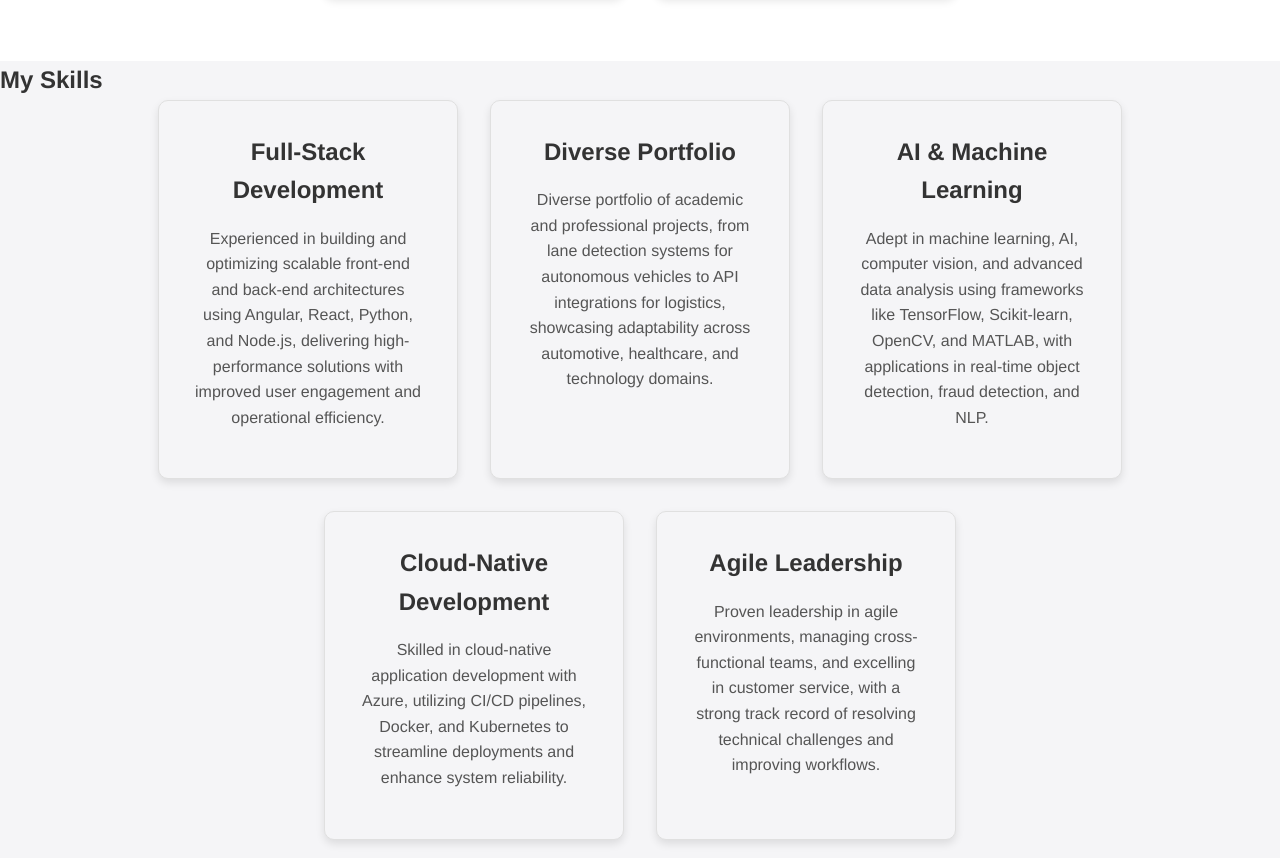
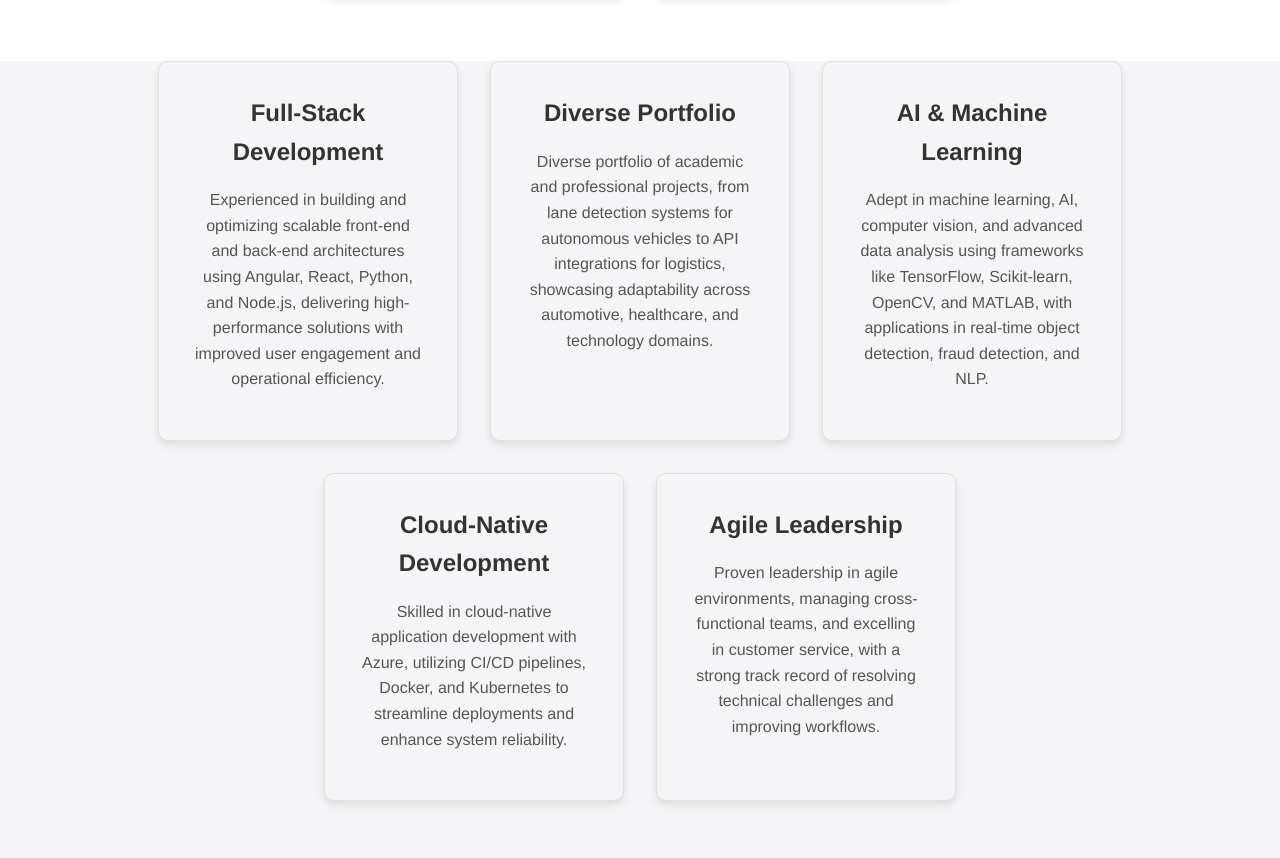
Before and after one commit to NiharikaDhanavath/NihaApple, a plain HTML site: page index.html in a window 1280 px wide. Shown: the part 1745-2603 px from the top of the page. Drawn offline with Linux system fonts and the light colour scheme.

Commit message:
index.html

```diff
--- a/index.html
+++ b/index.html
@@ -57,7 +57,6 @@
 
     <!-- Products Section -->
     <section id="products" class="products">
-        <h2>My Skills</h2>
         <div class="product-list">
             <div class="product-card">
                 <h3>Full-Stack Development</h3>
```
